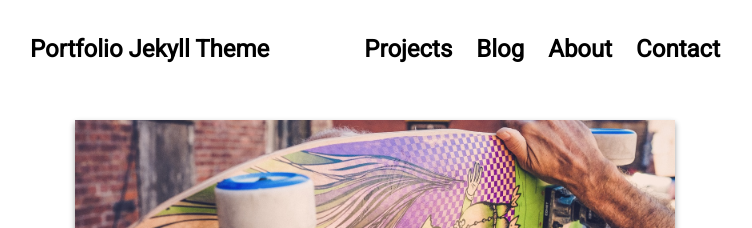
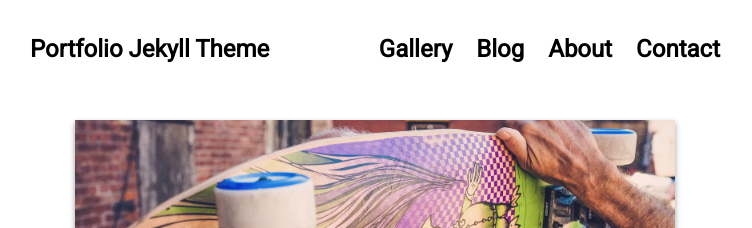
Before and after one commit to mdnuzen/mdnuzen.github.io, a Jekyll site: the page built from index.html, in a window 1280 px wide. Shown: the top 228 px of the page, without its empty margins (265-1017 px from the left). Built offline with Jekyll 4.4.1, drawn with Linux system fonts in a browser that asks for light colours; nearby versions of some CDN libraries.

Commit message:
changed settings.yml

```diff
--- a/_data/settings.yml
+++ b/_data/settings.yml
@@ -2,7 +2,7 @@
 # General Site Settings
 
 menu:
-- {name: 'Projects', url: ''}
+- {name: 'Gallery', url: ''}
 - {name: 'Blog', url: 'pages/blog.html'}
 - {name: 'About', url: 'pages/about.html'}
 - {name: 'Contact', url: 'pages/contact.html'}
@@ -40,7 +40,7 @@ disqus:
 # About Section
 
 about: >
-  # Portfolio Jekyll Theme
+  # Welcome to my website.
 
   This is a personal portfolio theme that I built from the ground up, using the [DevTips Starter Kit](http://devtipsstarterkit.com/) as a foundation for starting, and following closely the amazing tutorial by [Travis Neilson over at DevTips](https://www.youtube.com/watch?v=T6jKLsxbFg4&list=PL0CB3OvPhDA_STygmp3sDenx3UpdOMk7P). You can [check out the demo](lenpaul.github.io/portfolio-jekyll-theme/), and [fork the repository](https://github.com/LeNPaul/portfolio-jekyll-theme/fork), to get started.
 
```
